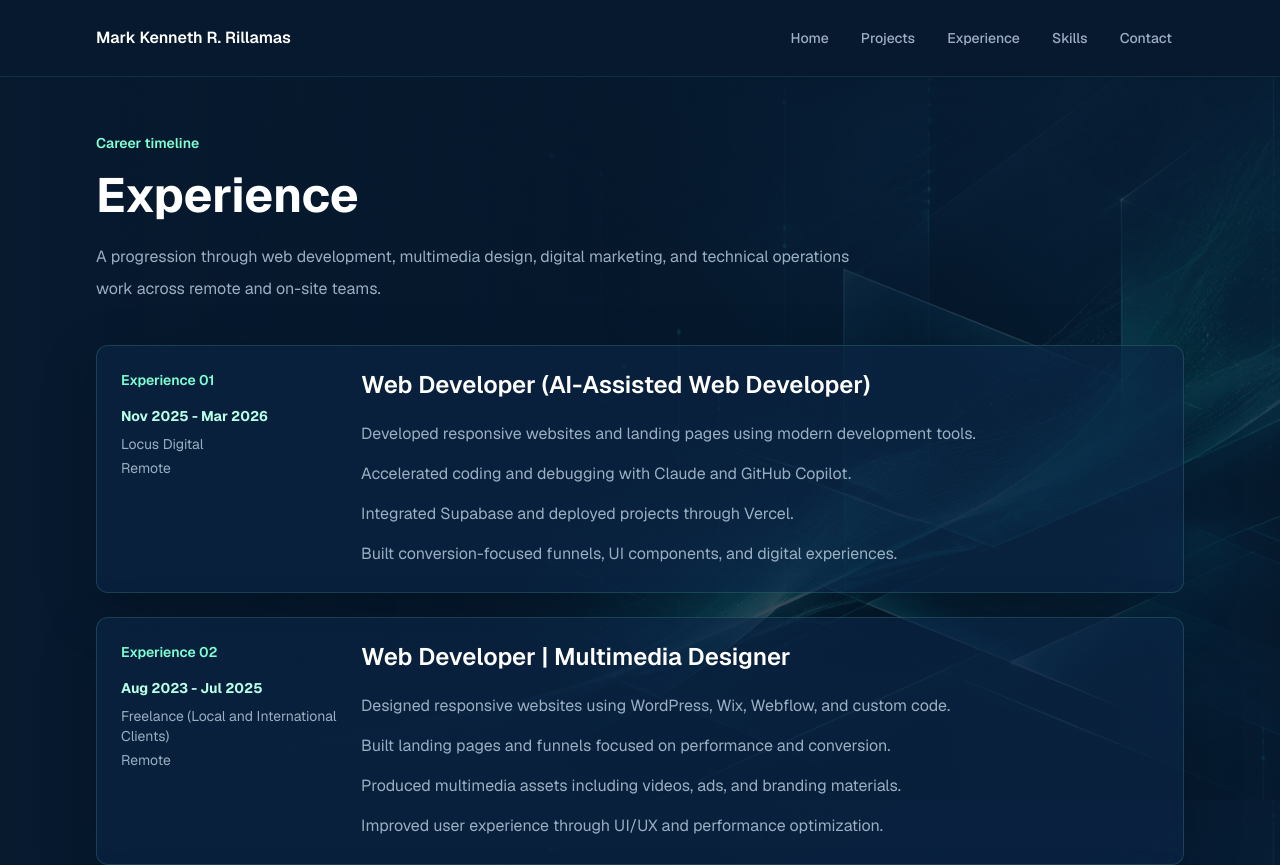
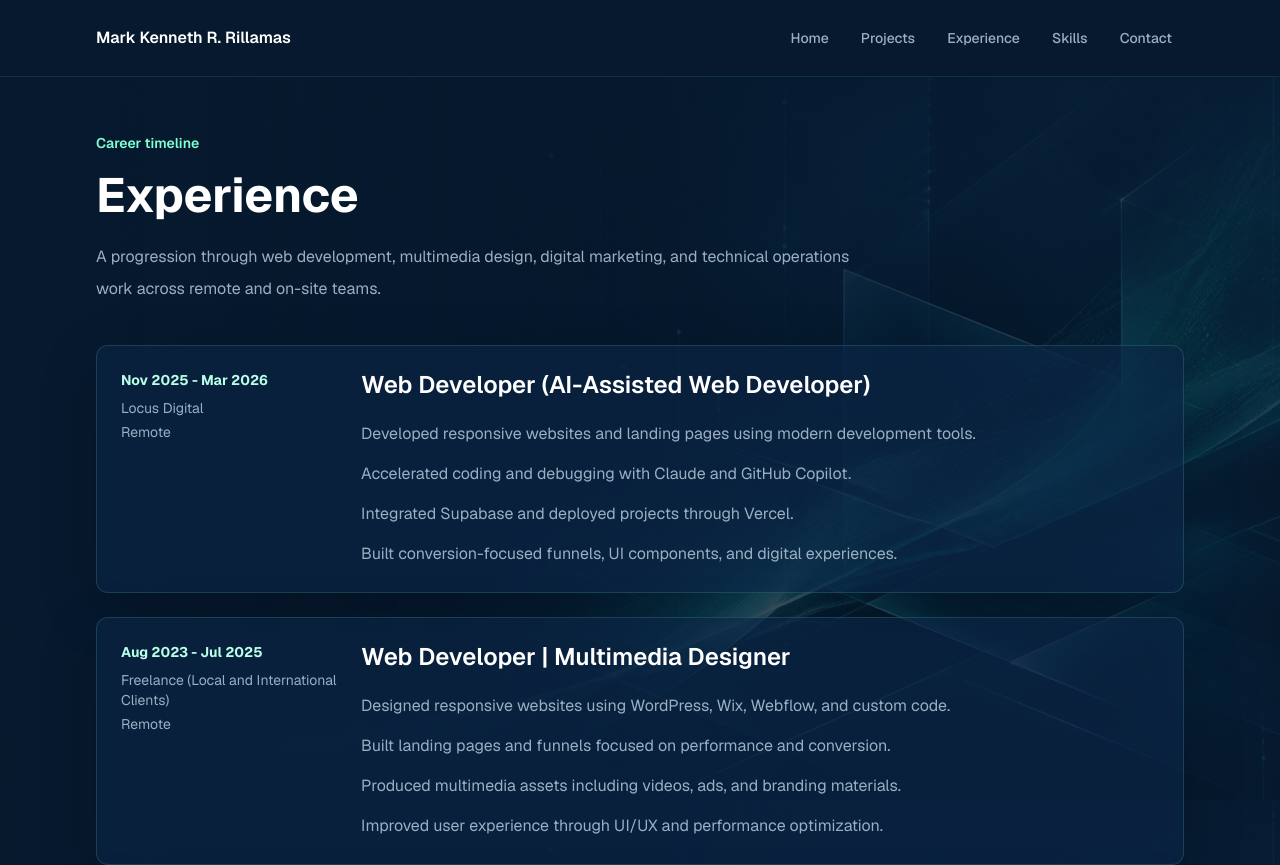
Before and after one commit to kenneth-tech/OnlinePortfolio, a Next.js app: page /experience in a window 1280 px wide. Shown: the top 865 px of the page. Built offline with nearby package versions, Linux system fonts and the light colour scheme.

Commit message:
style: remove experience number labels

```diff
--- a/src/app/experience/page.tsx
+++ b/src/app/experience/page.tsx
@@ -11,16 +11,13 @@
       />
 
       <div className="mt-10 space-y-6">
-        {experiences.map((experience, index) => (
+        {experiences.map((experience) => (
           <article
             key={`${experience.role}-${experience.organization}`}
             className="motion-card grid gap-5 rounded-xl border border-brand-button/15 bg-brand-card/65 p-6 shadow-[0_18px_60px_rgba(0,0,0,0.18)] md:grid-cols-[220px_1fr]"
           >
             <div>
-              <p className="text-sm font-semibold text-brand-button">
-                Experience {String(index + 1).padStart(2, "0")}
-              </p>
-              <p className="mt-4 text-sm font-bold text-brand-soft">
+              <p className="text-sm font-bold text-brand-soft">
                 {experience.period}
               </p>
               <p className="mt-2 text-sm text-brand-muted">
```
Also changed, not shown: 1 other file (tests, documents, lock files or other folders).
